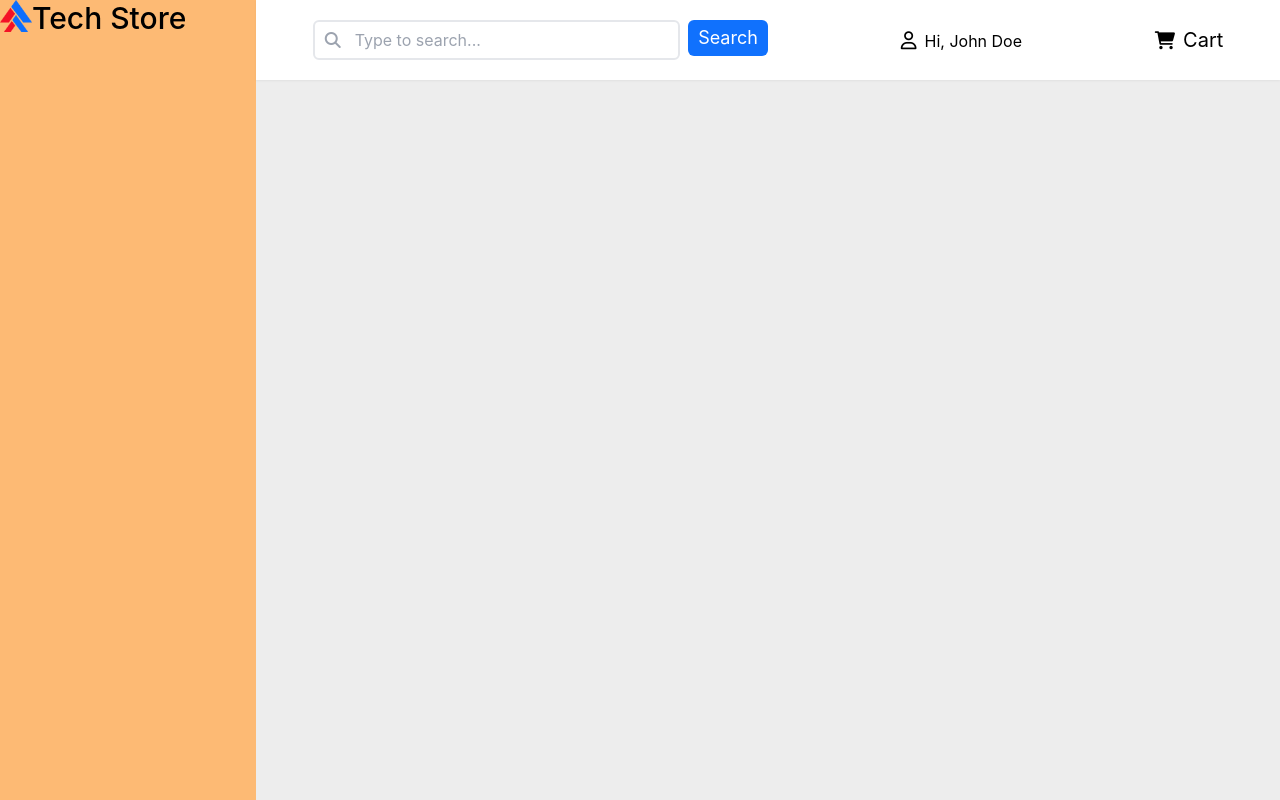
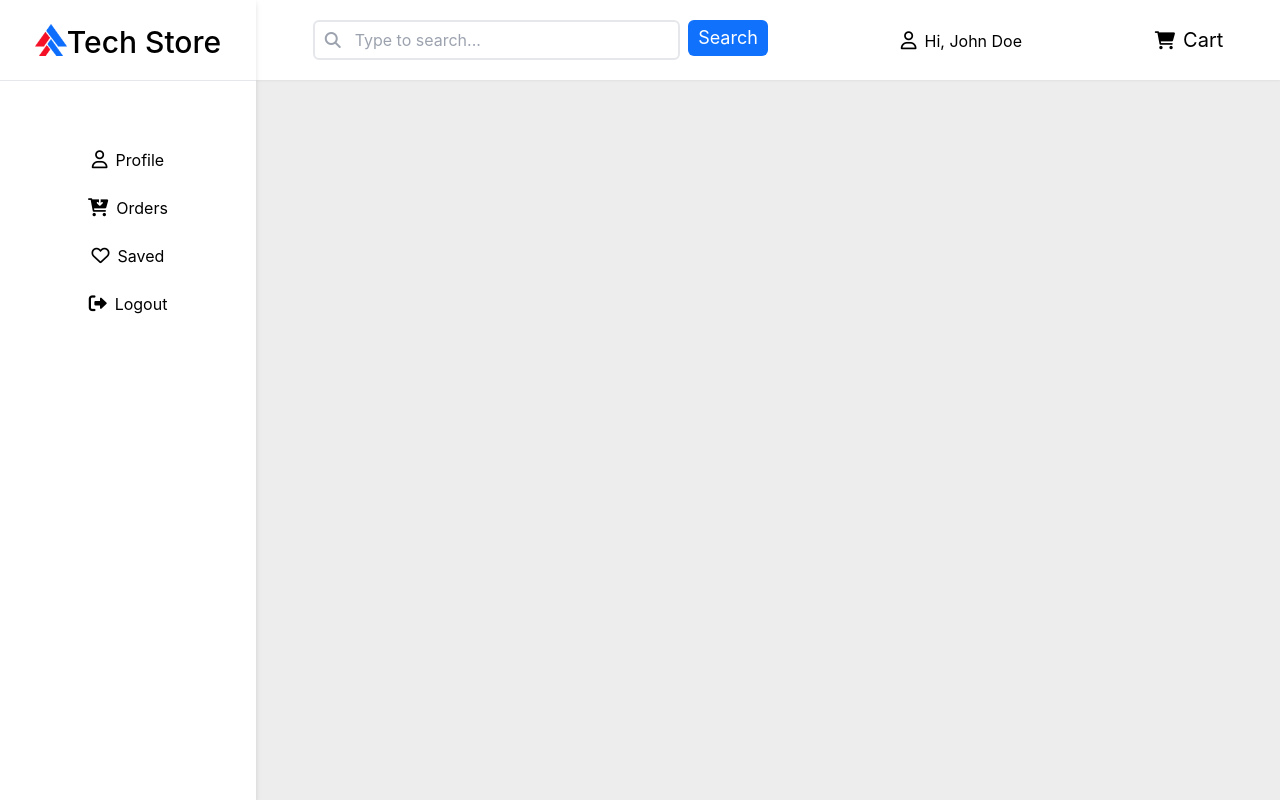
Before and after one commit to Enobaks/tech-store, a React (Create React App) app: page /user in a window 1280 px wide. Built offline with nearby package versions, Linux system fonts and the light colour scheme.

Commit message:
updated side Navbar on user dashboard

```diff
--- a/src/components/sideNavBar/sideNavBar.js
+++ b/src/components/sideNavBar/sideNavBar.js
@@ -4,13 +4,37 @@ import logo from "../../images/ts_logo_icon.png";
 
 const sideNavBar = () => {
   return (
-    <div className="sideNavContainer w-80 bg-orange-300">
-      <Link to="/" className="logo flex">
+    <div className="sideNavContainer w-80 bg-white z-20 drop-shadow-md flex flex-col items-center justify-between">
+      <Link to="/" className="logo flex mt-6 mb-5">
         <img src={logo} alt="Logo" className="!w-8 !h-8" />
         <span className="md:block  hidden text-3xl font-medium">
           Tech Store
         </span>
       </Link>
+      <hr className="w-full" />
+      <ul className="nat w-full h-full flex flex-col items-center pt-16">
+        <Link to="" className="w-full mb-5">
+          <li className="text-center">
+            {" "}
+            <i class="fa-regular fa-user mr-2 text-lg"></i>Profile
+          </li>
+        </Link>
+        <Link to="" className="w-full mb-5">
+          <li className="text-center">
+            <i class="fa-solid fa-cart-arrow-down mr-2 text-lg"></i>Orders
+          </li>
+        </Link>
+        <Link to="" className="w-full mb-5">
+          <li className="text-center">
+            <i class="fa-regular fa-heart mr-2 text-lg"></i>Saved
+          </li>
+        </Link>
+        <Link to="" className="w-full mb-5">
+          <li className="text-center">
+            <i class="fa-solid fa-right-from-bracket mr-2 text-lg"></i>Logout
+          </li>
+        </Link>
+      </ul>
     </div>
   );
 };
--- /dev/null
+++ b/src/pages/saved_items.js
@@ -0,0 +1,7 @@
+import React from "react";
+
+const saved_items = () => {
+  return <div>saved_items</div>;
+};
+
+export default saved_items;
```
